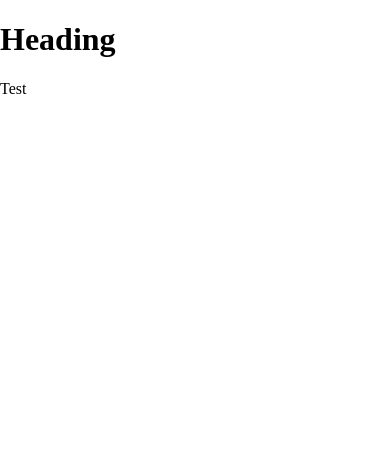
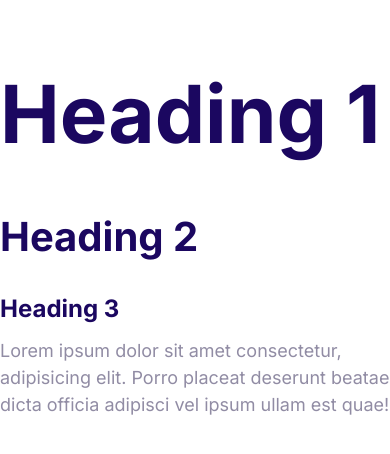
Before and after one commit to programmist/web-hosting, a plain HTML site: page index.html in a window 390 px wide. Drawn offline with Linux system fonts and the light colour scheme.

Commit message:
Add font styles

```diff
--- a/css/styles.css
+++ b/css/styles.css
@@ -5,3 +5,58 @@
   --color-headings: #1b0760;
   --color-body: #918ca4;
 }
+
+html {
+  /* 62.5% of 16px = 10px */
+  /* Makes it easier to select rem-based font size */
+  /* e.g. 1rem = 1 x body font-size = 10px */
+  /* so for a 70px font, use 7rem = 7 * 10 = 70px */
+  font-size: 62.5%;
+}
+
+body {
+  font-family: Inter, Arial, Helvetica, sans-serif;
+  font-size: 2.4rem;
+  line-height: 1.5;
+  color: var(--color-body);
+}
+
+h1,
+h2,
+h3 {
+  color: var(--color-headings);
+  /* Note: Inter font has built-in space around chars, so must
+     set bottom margin lower than 2rem */
+  margin-bottom: 1rem;
+}
+
+h1 {
+  font-size: 7rem;
+}
+
+h2 {
+  font-size: 4rem;
+}
+
+h3 {
+  font-size: 3rem;
+}
+
+p {
+  margin-top: 0;
+}
+
+@media screen and (max-width: 1024px) {
+  body {
+    font-size: 1.8rem;
+  }
+  h1 {
+    font-size: 8rem;
+  }
+  h2 {
+    font-size: 4rem;
+  }
+  h3 {
+    font-size: 2.4rem;
+  }
+}
--- a/index.html
+++ b/index.html
@@ -3,12 +3,24 @@
   <head>
     <meta charset="UTF-8" />
     <meta name="viewport" content="width=device-width, initial-scale=1.0" />
+    <link rel="preconnect" href="https://fonts.googleapis.com" />
+    <link rel="preconnect" href="https://fonts.gstatic.com" crossorigin />
+    <link
+      href="https://fonts.googleapis.com/css2?family=Inter:wght@400;700&family=Open+Sans:wght@400;700&family=Roboto+Mono:wght@400;700&display=swap"
+      rel="stylesheet"
+    />
     <link rel="stylesheet" href="css/normalize.css" />
     <link rel="stylesheet" href="css/styles.css" />
     <title>Document</title>
   </head>
   <body>
-    <h1>Heading</h1>
-    <div>Test</div>
+    <!-- Emmet: h${Heading $}*3 -->
+    <h1>Heading 1</h1>
+    <h2>Heading 2</h2>
+    <h3>Heading 3</h3>
+    <p>
+      Lorem ipsum dolor sit amet consectetur, adipisicing elit. Porro placeat
+      deserunt beatae dicta officia adipisci vel ipsum ullam est quae!
+    </p>
   </body>
 </html>
```
Also changed, not shown: design-notes.md (+12 -0 lines).
